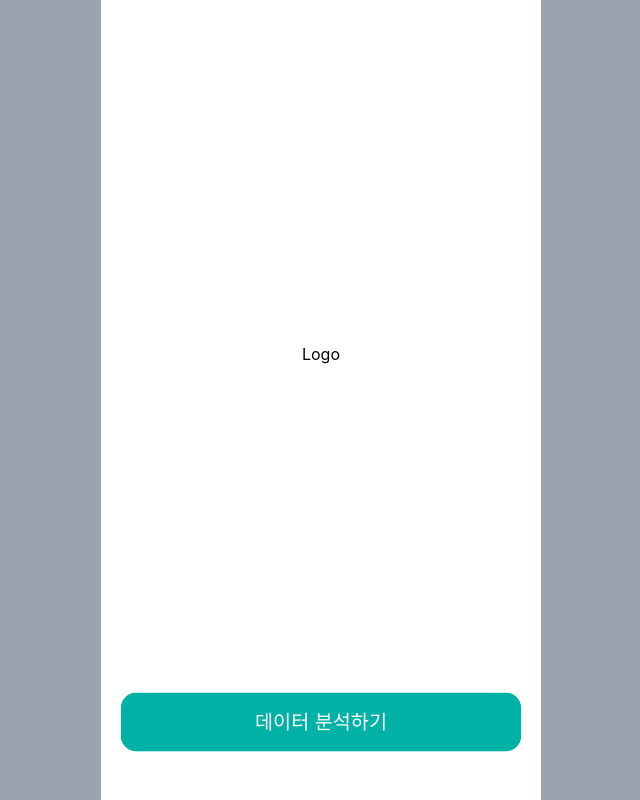
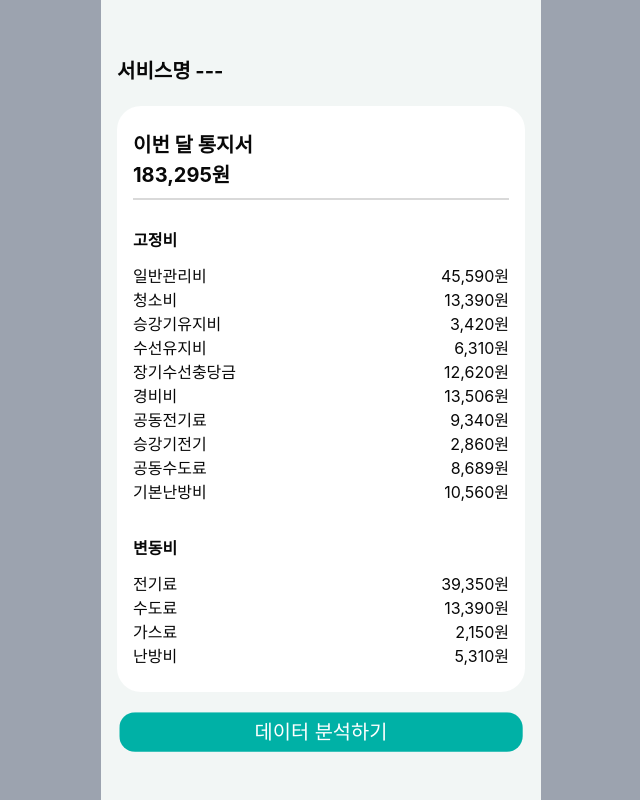
Before and after one commit to guesung/fusion-infinity, a Next.js app: page /data in a window 1280 px wide. Shown: the whole page, without its empty margins (319-959 px from the left). Built offline with nearby package versions, Linux system fonts and the light colour scheme; a web font is replaced by a local one.

Commit message:
feat : result 페이지

```diff
--- a/src/pages/data/index.tsx
+++ b/src/pages/data/index.tsx
@@ -2,11 +2,64 @@ import { useRouter } from 'next/router';
 
 import Button from '@/components/buttons/Button';
 
-export default function DataPage() {
+export default function Data() {
   const router = useRouter();
   return (
-    <div className='flex h-full flex-col items-center justify-center bg-white p-4 pb-12'>
-      <div className='flex flex-grow items-center justify-center'>Logo</div>
+    <div className='flex h-full flex-col  justify-center p-4 pb-12 '>
+      <div className='my-5 mt-10 text-[1.25rem] font-bold'>서비스명 ---</div>
+      <div className='mb-5 flex w-full flex-grow flex-col   rounded-[1.5rem] bg-white px-4 py-[1.5rem]'>
+        <div>
+          <h2 className='font-bold'>이번 달 통지서</h2>
+          <h2 className='text-[1.25rem] font-bold'>183,295원</h2>
+        </div>
+        <div className='my-2 border-[0.5px]  border-[#D9D9D9]' />
+        <div>
+          <h2 className='my-3 mt-5 text-base font-bold'>고정비</h2>
+          <div className='flex justify-between '>
+            <div>
+              <p>일반관리비</p>
+              <p>청소비</p>
+              <p>승강기유지비</p>
+              <p>수선유지비</p>
+              <p>장기수선충당금</p>
+              <p>경비비</p>
+              <p>공동전기료</p>
+              <p>승강기전기</p>
+              <p>공동수도료</p>
+              <p>기본난방비</p>
+            </div>
+            <div className='text-right'>
+              <p>45,590원</p>
+              <p>13,390원</p>
+              <p>3,420원</p>
+              <p>6,310원</p>
+              <p>12,620원</p>
+              <p>13,506원</p>
+              <p>9,340원</p>
+              <p>2,860원</p>
+              <p>8,689원</p>
+              <p>10,560원</p>
+            </div>
+          </div>
+          <div className='h-5' />
+          <h2 className=' my-3 text-base font-bold'>변동비</h2>
+          <div className='flex justify-between'>
+            <div>
+              <p>전기료</p>
+              <p>수도료</p>
+              <p>가스료</p>
+              <p>난방비</p>
+            </div>
+            <div className='text-right'>
+              <p>39,350원</p>
+              <p>13,390원</p>
+              <p>2,150원</p>
+              <p>5,310원</p>
+            </div>
+          </div>
+        </div>
+      </div>
+
       <Button
         text='데이터 분석하기'
         onClick={() => {
--- a/src/pages/result/index.tsx
+++ b/src/pages/result/index.tsx
@@ -8,29 +8,29 @@ export default function ResultPage() {
 
   return (
     <div className='flex h-full flex-col p-4 pb-12'>
-      <div className='mb-10 ml-4 text-[1.25rem] font-bold'>서비스명 ---</div>
+      <div className='my-5 mt-10 text-[1.25rem] font-bold'>서비스명 ---</div>
       <div className='flex h-full flex-col gap-4'>
         <div className='rounded-3xl bg-white p-4'>
           <h1 className='text-bold mb-6 text-[20px] leading-tight'>
             지난달 같은 기간 보다
             <br />
-            <span className='text-main'>11,557원 더 사용</span>하고 있어요.
+            <span className='text-main'>11,189 더 사용</span>하고 있어요.
           </h1>
           <div className='flex justify-center gap-10'>
             <div className='flex w-[100px] flex-col items-center text-[.875rem]'>
               <p>지난달</p>
               <p className='flex items-center gap-[.3125rem]'>
-                <b className='text-[24px]'>142.4</b>kwh
+                <b className='text-[24px]'>142.8</b>kwh
               </p>
-              <p>13,234원</p>
+              <p>12,345원</p>
             </div>
             <span className='bg-main my-[.3125rem] w-[.0625rem] items-stretch'></span>
             <div className='flex w-[100px] flex-col items-center text-[.875rem]'>
               <p>지난달</p>
               <p className='flex items-center gap-[.3125rem]'>
-                <b className='text-[24px]'>142.4</b>kwh
+                <b className='text-[24px]'>267</b>kwh
               </p>
-              <p>13,234원</p>
+              <p>23,534원</p>
             </div>
           </div>
         </div>
```
